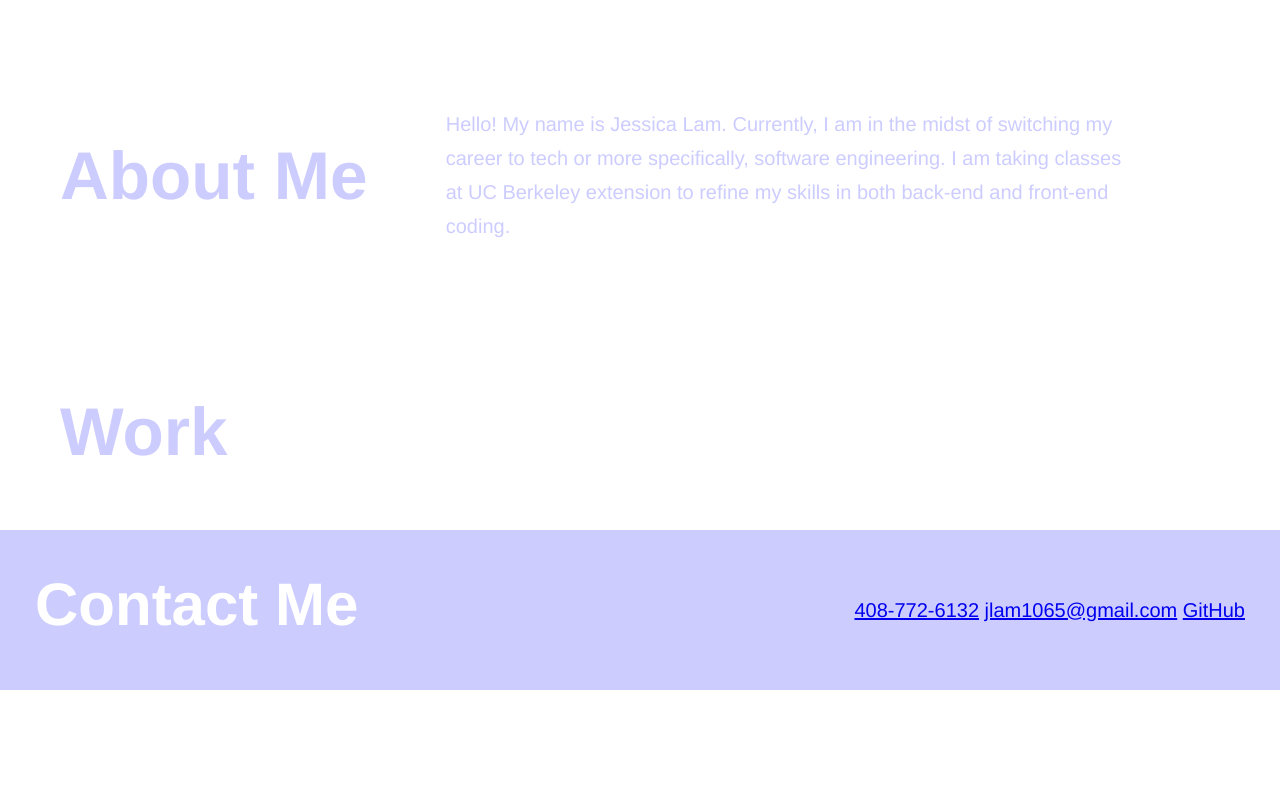
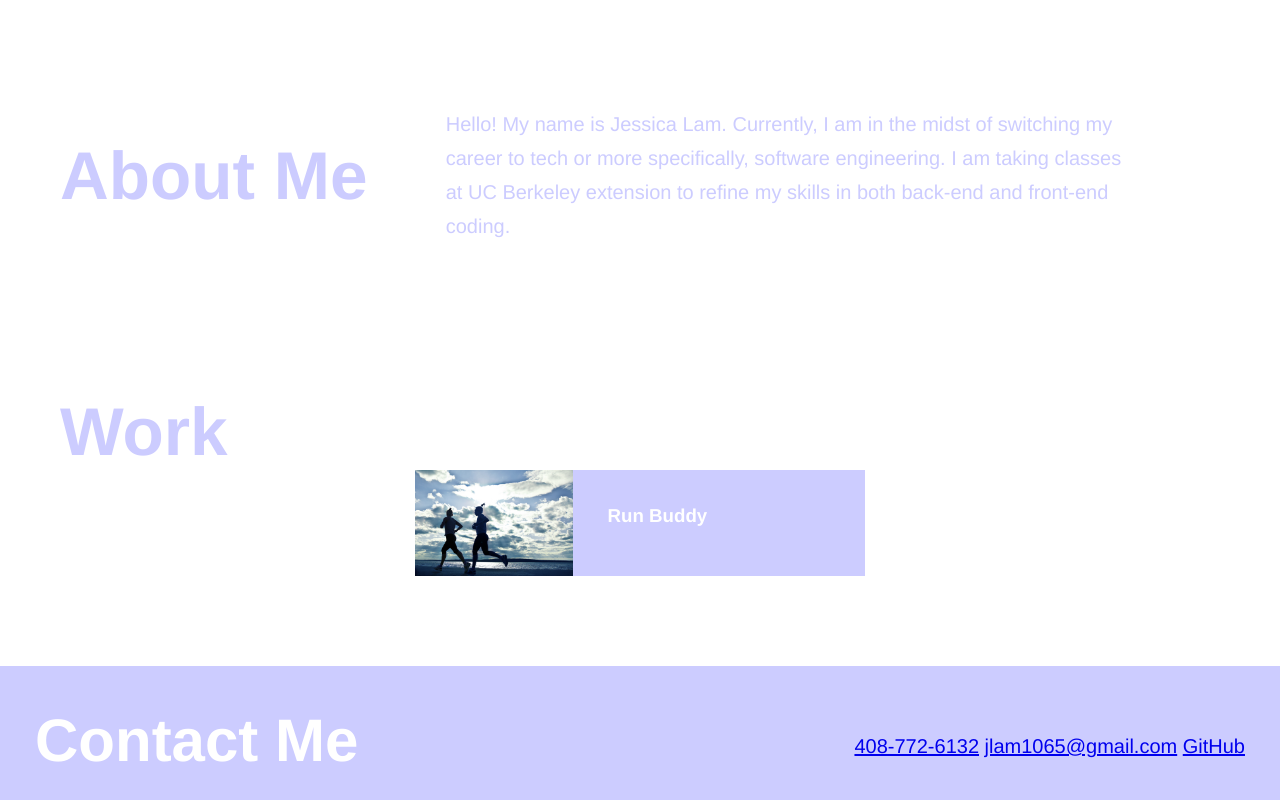
Before and after one commit to jlam6132/work-portfolio, a plain HTML site: page index.html in a window 1280 px wide. Shown: the part 585-1385 px from the top of the page. Before the commit the page ends 1275 px from the top, so only its background shows below. Drawn offline with Linux system fonts and the light colour scheme.

Commit message:
added run-buddy

```diff
--- a/assets/css/style.css
+++ b/assets/css/style.css
@@ -134,6 +134,25 @@ section {
     font-size: 45px;
     color: #CCCCFF;
 }
+
+.run-buddy {
+    width: 450px;
+    margin: 0 auto 30px auto;
+    background: #CCCCFF;
+    color: #FFFFFF;
+    overflow: auto;
+}
+
+.run-buddy img {
+    width: 35%;
+    float: left;
+}
+
+.run-buddy-bio {
+    padding: 35px;
+    float: left;
+    width: 65%
+}
 /* Work Style End */
 
 /* MEDIA QUERY FOR SMALLER DESKTOP SCREENS AND SMALLER */
--- a/index.html
+++ b/index.html
@@ -43,7 +43,7 @@
     <section id="about-me" class="intro">
 
         <div class="intros">
-        <h2>About Me</h2>
+            <h2>About Me</h2>
         </div>
 
         <div class="about-me-text">
@@ -60,11 +60,15 @@
     <section id="work">
 
         <div class="works">
-        <h2>Work</h2>
+            <h2>Work</h2>
         </div>
-        <div>
 
-        </div>
+        <article class="run-buddy">
+            <img src="./assets/images/fake-run-buddy.jpg" />
+            <div class=run-buddy-bio>
+                <h3>Run Buddy</h3>
+            </div>
+        </article>
     </section>
 
     <!--Contact Me-->
@@ -73,7 +77,7 @@
         <div class="contact-info">
             <a href="tel:4087726132">408-772-6132</a>
             <a href="mailto:jlam1065@gmail.com">jlam1065@gmail.com</a>
-            <a href="#">GitHub</a>
+            <a href="https://github.com/jlam6132">GitHub</a>
         </div>
 
     </footer>
```
Also changed, not shown: assets/images/fake-run-buddy.jpg (added).
